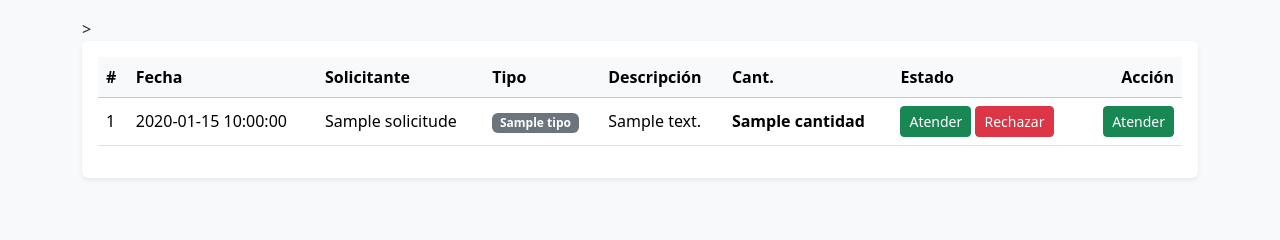
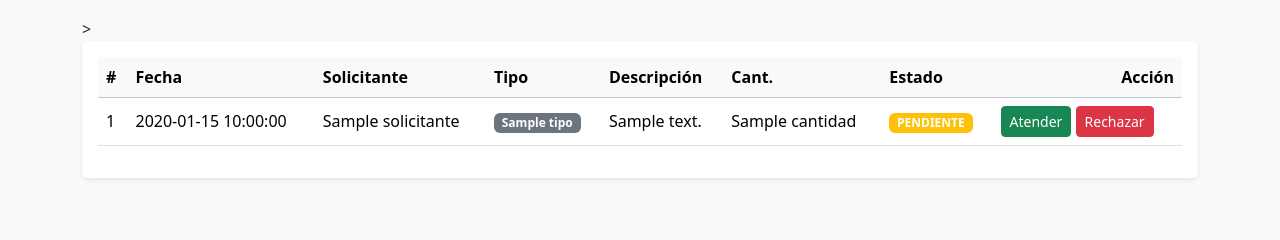
Before and after one commit to Edwin43-star/solicitudes-almacen-xylem, a Flask app: template templates/bandeja.html in a window 1280 px wide. Shown: the part 132-372 px from the top of the page. Run offline with Flask 3, Linux system fonts and the light colour scheme; the template is opened without the code that fills it: most values are stand-ins (such as "Sample title", 1, 10 or a date in 2020); parts of the project's set-up code (start-up, migrations or seed data) failed here and were passed over.

Commit message:
Add files via upload

```diff
--- a/templates/bandeja.html
+++ b/templates/bandeja.html
@@ -39,37 +39,45 @@
           </tr>
         </thead>
        <tbody>
-          {% if solicitudes and solicitudes|length > 0 %}
+{% if solicitudes %}
     {% for s in solicitudes %}
     <tr>
         <td>{{ loop.index }}</td>
         <td>{{ s.fecha }}</td>
-                <td>{{ s.nombre }}</td>
+        <td>{{ s.solicitante }}</td>
         <td><span class="badge bg-secondary">{{ s.tipo }}</span></td>
         <td>{{ s.descripcion }}</td>
-                <td><b>{{ s.cantidad }}</b></td>
+        <td>{{ s.cantidad }}</td>
+        <td>
+            <span class="badge
+                {% if s.estado == 'PENDIENTE' %}bg-warning
+                {% elif s.estado == 'ATENDIDO' %}bg-success
+                {% else %}bg-danger{% endif %}">
+                {{ s.estado }}
+            </span>
+        </td>
         <td>
             {% if s.estado == "PENDIENTE" %}
- 		  <a href="/accion/{{ s.fila }}/ATENDIDO" class="btn btn-success btn-sm">Atender</a>
-  		  <a href="/accion/{{ s.fila }}/RECHAZADO" class="btn btn-danger btn-sm">Rechazar</a>
-		  {% else %}
-  		  <span class="badge bg-secondary">{{ s.estado }}</span>
-		  {% endif %}
-                </td>
-                <td class="text-end">
-                  {% if s.estado == "PENDIENTE" %}
-                    <form method="post" action="{{ url_for('atender', fila=s.fila) }}" class="d-inline">
+            <form method="post" action="/actualizar_estado" style="display:inline">
+                <input type="hidden" name="fila" value="{{ s.fila }}">
+                <input type="hidden" name="estado" value="ATENDIDO">
                 <button class="btn btn-sm btn-success">Atender</button>
             </form>
+
+            <form method="post" action="/actualizar_estado" style="display:inline">
+                <input type="hidden" name="fila" value="{{ s.fila }}">
+                <input type="hidden" name="estado" value="RECHAZADO">
+                <button class="btn btn-sm btn-danger">Rechazar</button>
+            </form>
             {% else %}
-                    <span class="text-muted">—</span>
+                —
             {% endif %}
         </td>
     </tr>
     {% endfor %}
 {% else %}
     <tr>
-              <td colspan="8" class="text-muted">No hay solicitudes.</td>
+        <td colspan="8">No hay solicitudes.</td>
     </tr>
 {% endif %}
 </tbody>
```
Lines whose indentation alone changed are shown as unchanged.
